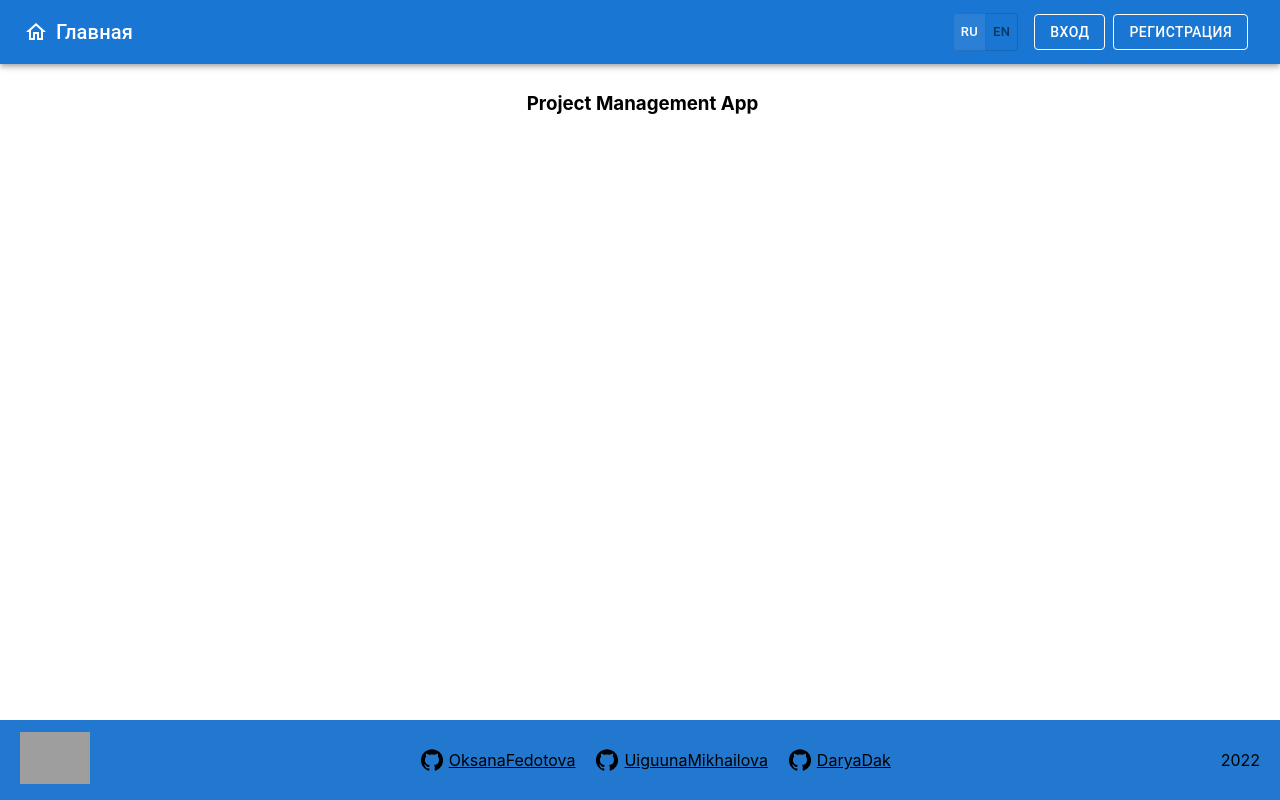
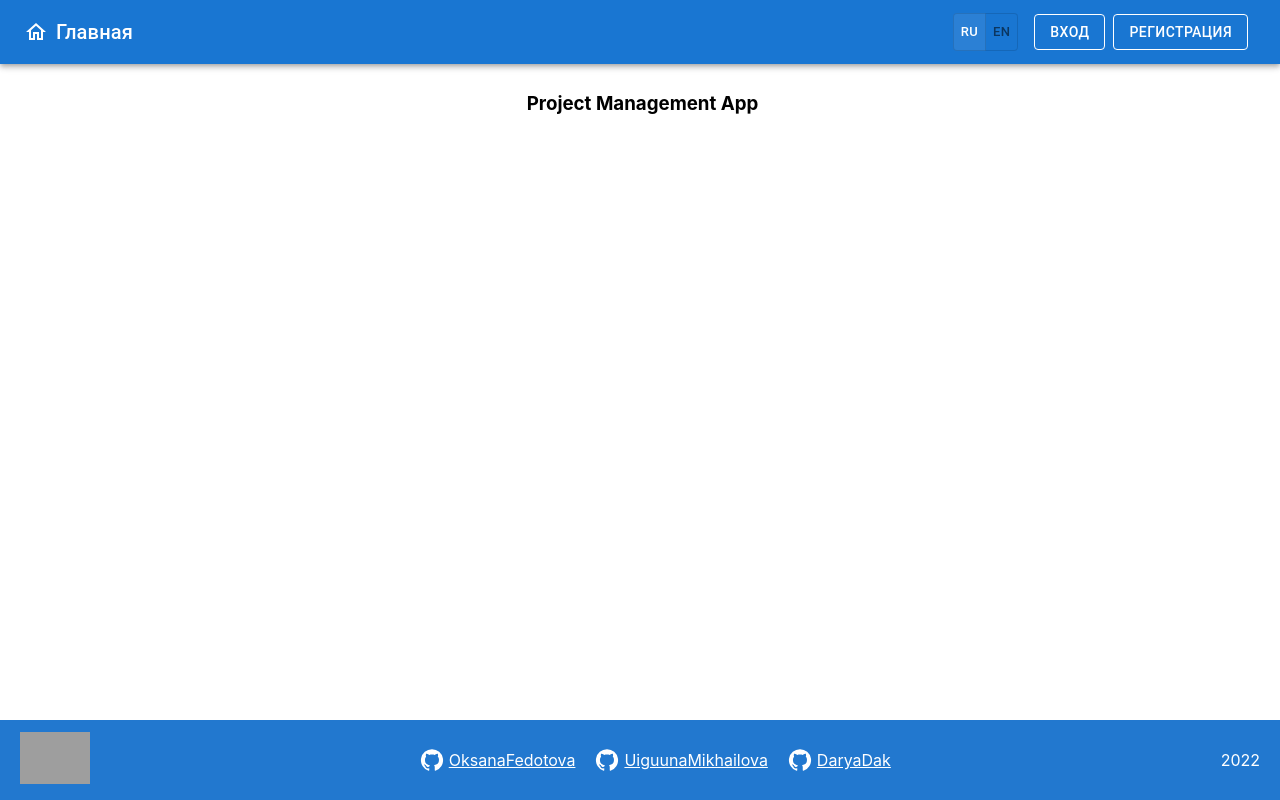
Before and after one commit to OksanaFedotova/project-management-app, a React (Create React App) app: page / in a window 1280 px wide. Built offline with nearby package versions, Linux system fonts and the light colour scheme; grey boxes are pictures that could not be loaded.

Commit message:
feat: change fivcon, fix color

```diff
--- a/src/components/Footer/Footer.css
+++ b/src/components/Footer/Footer.css
@@ -8,6 +8,7 @@
     align-items: center;
     padding: 0 20px;
     background-color: #2278cf;
+    color: #fff;
 }
 
 .github-links-box {
--- /dev/null
+++ b/src/components/Modal/Modal.tsx
@@ -0,0 +1 @@
+import React from "react";
```
Also changed, not shown: src/components/Layout/Layout.css (line endings or trailing spaces), 1 other file (tests, documents, lock files or other folders).
